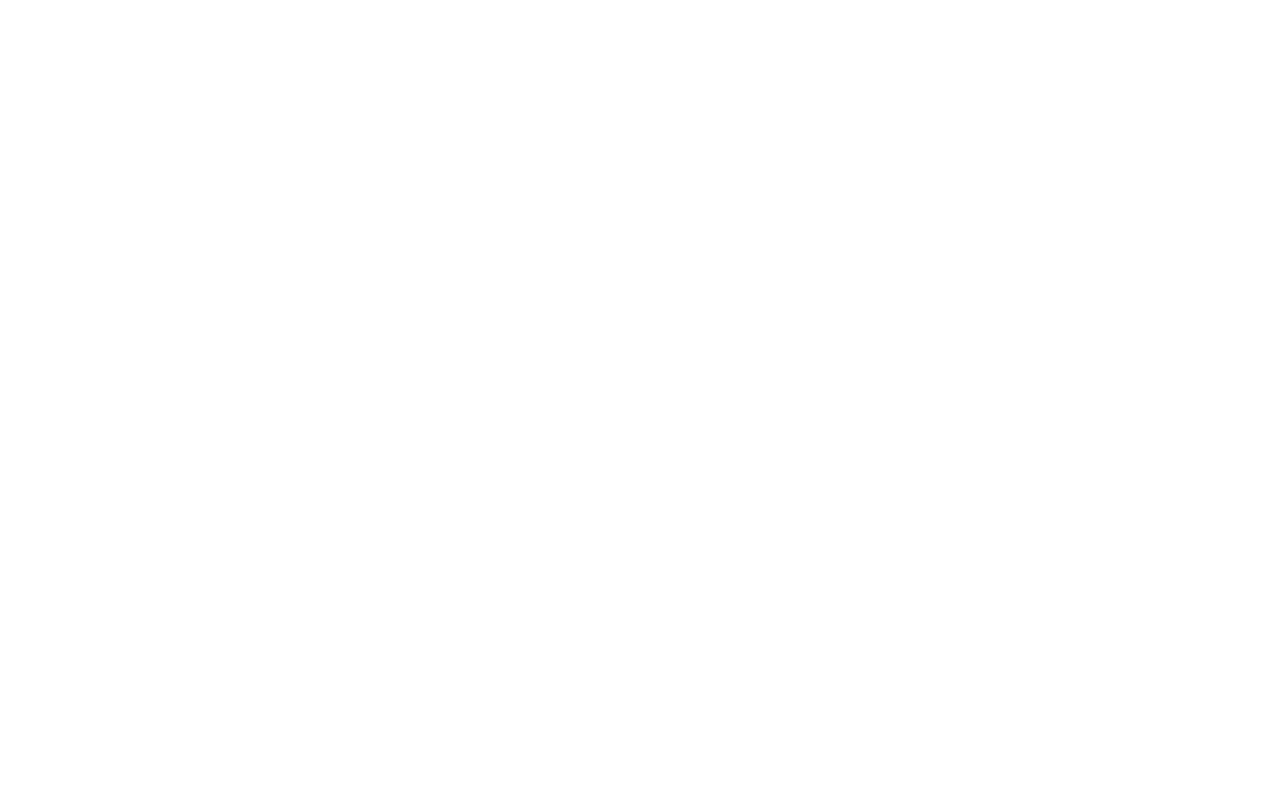
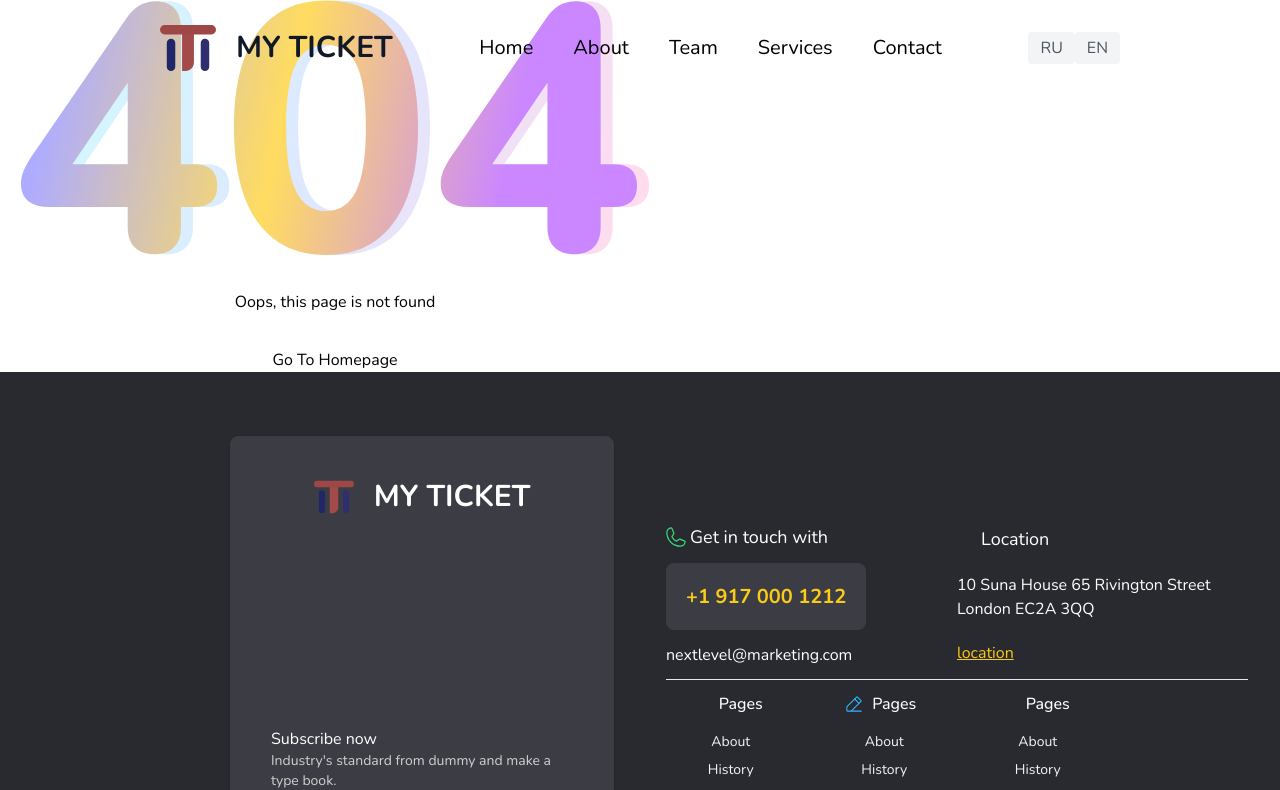
Before and after one commit to xypxzy/spa-landing, a React (Vite) app in the folder frontend/: page /aboutUs in a window 1280 px wide. Before the commit this address had no page. Shown: the top 790 px of the page. Built offline with nearby package versions, Linux system fonts and the light colour scheme; some icons are missing.

Commit message:
created not found page

```diff
--- a/frontend/src/App.tsx
+++ b/frontend/src/App.tsx
@@ -1,7 +1,8 @@
-import { Routes, Route } from "react-router-dom";
-import Layout from "./layout/Layout";
-import Home from "./pages/HomePage/Home";
-import Services from "./pages/ServicesPage/ServicesPage";
+import { Routes, Route } from 'react-router-dom';
+import Layout from './layout/Layout';
+import Home from './pages/HomePage/Home';
+import Services from './pages/ServicesPage';
+import NotFoundPage from './pages/NotFoundPage';
 
 function App() {
   return (
@@ -9,6 +10,7 @@
       <Route path="/" element={<Layout />}>
         <Route index element={<Home />} />
         <Route path="services" element={<Services />} />
+        <Route path="*" element={<NotFoundPage />} />
       </Route>
     </Routes>
   );
--- a/frontend/src/components/Header/Header.module.css
+++ b/frontend/src/components/Header/Header.module.css
@@ -1,5 +1,5 @@
 .header {
-  @apply text-gray-600 relative container;
+  @apply text-gray-600 relative container z-10;
 }
 
 .header__wrapper {
--- /dev/null
+++ b/frontend/src/pages/NotFoundPage/NotFoundPage.module.css
@@ -0,0 +1,7 @@
+.error {
+  display: flex;
+  width: 670px;
+  flex-direction: column;
+  align-items: center;
+  gap: 34px;
+}
--- /dev/null
+++ b/frontend/src/pages/NotFoundPage/index.tsx
@@ -0,0 +1,22 @@
+import React from 'react';
+import styles from './NotFoundPage.module.css';
+import { Link } from 'react-router-dom';
+import error from '../../assets/404.svg';
+
+const NotFoundPage: React.FC = () => {
+  return (
+    <>
+      <section className={styles.error}>
+        <img src={error} alt="404 error image" />
+        <p className={styles.error__desc}>Oops, this page is not found</p>
+        <div className="link-container">
+          <Link to="/" className="more-link">
+            Go To Homepage
+          </Link>
+        </div>
+      </section>
+    </>
+  );
+};
+
+export default NotFoundPage;
```
Also changed, not shown: frontend/src/assets/404.svg (added), frontend/src/pages/ServicesPage/index.tsx (renamed from frontend/src/pages/ServicesPage/ServicesPage.tsx).
